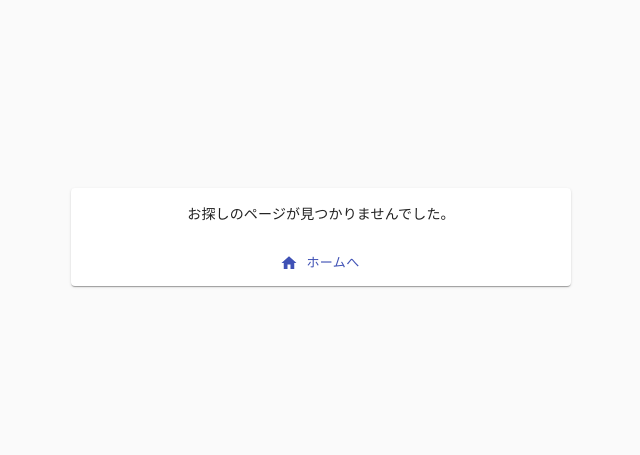
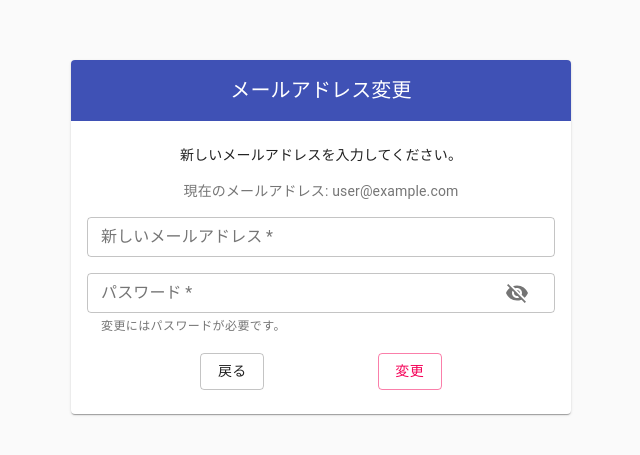
Before and after one commit to nemuvski/welcome-auth, a React (Create React App) app: page /change-email in a window 1280 px wide. Shown: the part 163-618 px from the top of the page, without its empty margins (319-959 px from the left). Built offline with nearby package versions, Linux system fonts and the light colour scheme; no server answers; sample sign-in values are in the browser's storage.

Commit message:
メールアドレス変更機能の実装

```diff
--- a/src/components/App.tsx
+++ b/src/components/App.tsx
@@ -5,6 +5,7 @@ import { Box, Card, CircularProgress } from '@material-ui/core';
 import Layout from './Layout';
 import FrontPage from '../pages/FrontPage';
 import SignUpPage from '../pages/SignUpPage';
+import ChangeEmailPage from '../pages/ChangeEmailPage';
 import CancelPage from '../pages/CancelPage';
 import NotFoundPage from '../pages/NotFoundPage';
 import { auth } from '../libs/Firebase';
@@ -30,6 +31,13 @@ const App: React.FC = () => {
                 {/* 新規登録 */}
                 <Route exact path='/sign-up' render={() => (user ? <Redirect to='/' /> : <SignUpPage />)} />
 
+                {/* メールアドレス変更 */}
+                <Route
+                  exact
+                  path='/change-email'
+                  render={() => (user && user.emailVerified ? <ChangeEmailPage /> : <Redirect to='/' />)}
+                />
+
                 {/* 退会手続き */}
                 <Route exact path='/cancel' render={() => (user ? <CancelPage /> : <Redirect to='/' />)} />
 
--- a/src/components/SignedInUserContent.tsx
+++ b/src/components/SignedInUserContent.tsx
@@ -3,8 +3,11 @@ import { Link } from 'react-router-dom';
 import { Button, CardContent, makeStyles } from '@material-ui/core';
 import ExitToAppIcon from '@material-ui/icons/ExitToApp';
 import HowToVoteIcon from '@material-ui/icons/HowToVote';
+import EditIcon from '@material-ui/icons/Edit';
 import { signOut } from '../libs/Authenticaton';
 import NoticeEmailVerification from './NoticeEmailVerification';
+import { useAuthState } from 'react-firebase-hooks/auth';
+import { auth } from '../libs/Firebase';
 
 const useStyles = makeStyles({
   input: {
@@ -14,6 +17,10 @@ const useStyles = makeStyles({
 
 const SignedInUserContent: React.FC = () => {
   const classes = useStyles();
+  const [user] = useAuthState(auth);
+
+  // Userオブジェクトがない場合は非表示
+  if (!user) return null;
 
   /**
    * ログアウトボタン押下時の処理
@@ -34,6 +41,18 @@ const SignedInUserContent: React.FC = () => {
         className={classes.input}
         variant='outlined'
         size='medium'
+        startIcon={<EditIcon />}
+        component={Link}
+        to='/change-email'
+        disabled={!user.emailVerified}
+        fullWidth
+      >
+        メールアドレス変更
+      </Button>
+      <Button
+        className={classes.input}
+        variant='outlined'
+        size='medium'
         startIcon={<HowToVoteIcon />}
         component={Link}
         to='/cancel'
--- a/src/libs/Authenticaton.ts
+++ b/src/libs/Authenticaton.ts
@@ -55,6 +55,20 @@ export const cancelUser = async (user: firebase.User) => {
 };
 
 /**
+ * ユーザーのメールアドレスを変更
+ *
+ * @param user ユーザー
+ * @param newEmail 新しいメールアドレス
+ */
+export const changeEmail = async (user: firebase.User, newEmail: string) => {
+  try {
+    await user.updateEmail(newEmail);
+  } catch (error) {
+    throw new FirebaseAuthError(error);
+  }
+};
+
+/**
  * メールアドレスの認証メールを送信する
  *
  * @param user ユーザー
--- /dev/null
+++ b/src/pages/ChangeEmailPage.tsx
@@ -0,0 +1,134 @@
+import React, { useContext, useState } from 'react';
+import { Link, useHistory } from 'react-router-dom';
+import { Box, Button, CardContent, makeStyles, TextField, Typography } from '@material-ui/core';
+import Header from '../components/Header';
+import { changeEmail, signIn } from '../libs/Authenticaton';
+import { useAuthState } from 'react-firebase-hooks/auth';
+import { auth } from '../libs/Firebase';
+import ErrorMessage from '../components/ErrorMessage';
+import { SnackbarContext } from '../contexts/SnackbarContext';
+import { Controller, useForm } from 'react-hook-form';
+import PasswordTextField from '../components/PasswordTextField';
+
+type FormFields = {
+  newEmail: string;
+  password: string;
+};
+
+const useStyles = makeStyles({
+  input: {
+    marginBottom: 16,
+  },
+});
+
+const ChangeEmailPage: React.FC = () => {
+  const classes = useStyles();
+  const history = useHistory();
+  const [user] = useAuthState(auth);
+  const { setSnackbarMessage } = useContext(SnackbarContext);
+  const [errorMessage, setErrorMessage] = useState<string | undefined>();
+
+  const {
+    handleSubmit,
+    control,
+    formState: { errors },
+  } = useForm({
+    mode: 'onChange',
+    reValidateMode: 'onChange',
+    defaultValues: {
+      newEmail: '',
+      password: '',
+    } as FormFields,
+  });
+
+  // Userオブジェクトがない場合は非表示
+  if (!user) return null;
+
+  const submit = async (formFields: FormFields) => {
+    const { newEmail, password } = formFields;
+    if (!password) {
+      setErrorMessage('新しいメールアドレスとパスワードを入力してください。');
+      return;
+    } else if (user.email === newEmail) {
+      setErrorMessage('前のメールアドレスと同じです。');
+      return;
+    }
+
+    try {
+      if (user.email) {
+        await signIn(user.email, password);
+        await changeEmail(user, newEmail);
+        setSnackbarMessage('メールアドレスを変更しました。');
+        history.push('/');
+      } else {
+        setErrorMessage('処理が中断されました。再度ログインして試してください。');
+      }
+    } catch (error) {
+      setErrorMessage(error.message);
+    }
+  };
+
+  return (
+    <>
+      <Header title='メールアドレス変更' />
+
+      <CardContent>
+        {errorMessage && <ErrorMessage>{errorMessage}</ErrorMessage>}
+
+        <Box textAlign='center' marginBottom='16px'>
+          新しいメールアドレスを入力してください。
+        </Box>
+        <Box textAlign='center' marginBottom='16px'>
+          <Typography variant='body2' color='textSecondary'>
+            現在のメールアドレス: {user.email}
+          </Typography>
+        </Box>
+
+        <form onSubmit={handleSubmit(submit)}>
+          <Controller
+            control={control}
+            name='newEmail'
+            rules={{ required: true }}
+            render={({ field: { onChange, value } }) => (
+              <TextField
+                className={classes.input}
+                variant='outlined'
+                label='新しいメールアドレス'
+                type='email'
+                size='small'
+                value={value}
+                onChange={onChange}
+                fullWidth
+                required
+              />
+            )}
+          />
+          <Controller
+            control={control}
+            name='password'
+            rules={{ required: true }}
+            render={({ field: { onChange, value } }) => (
+              <PasswordTextField helperText='変更にはパスワードが必要です。' onChange={onChange} value={value} />
+            )}
+          />
+          <Box width='100%' display='flex' alignItems='center' justifyContent='space-evenly' marginTop='16px'>
+            <Button variant='outlined' size='medium' component={Link} to='/'>
+              戻る
+            </Button>
+            <Button
+              disabled={Boolean(errors.password)}
+              type='submit'
+              variant='outlined'
+              size='medium'
+              color='secondary'
+            >
+              変更
+            </Button>
+          </Box>
+        </form>
+      </CardContent>
+    </>
+  );
+};
+
+export default ChangeEmailPage;
```
